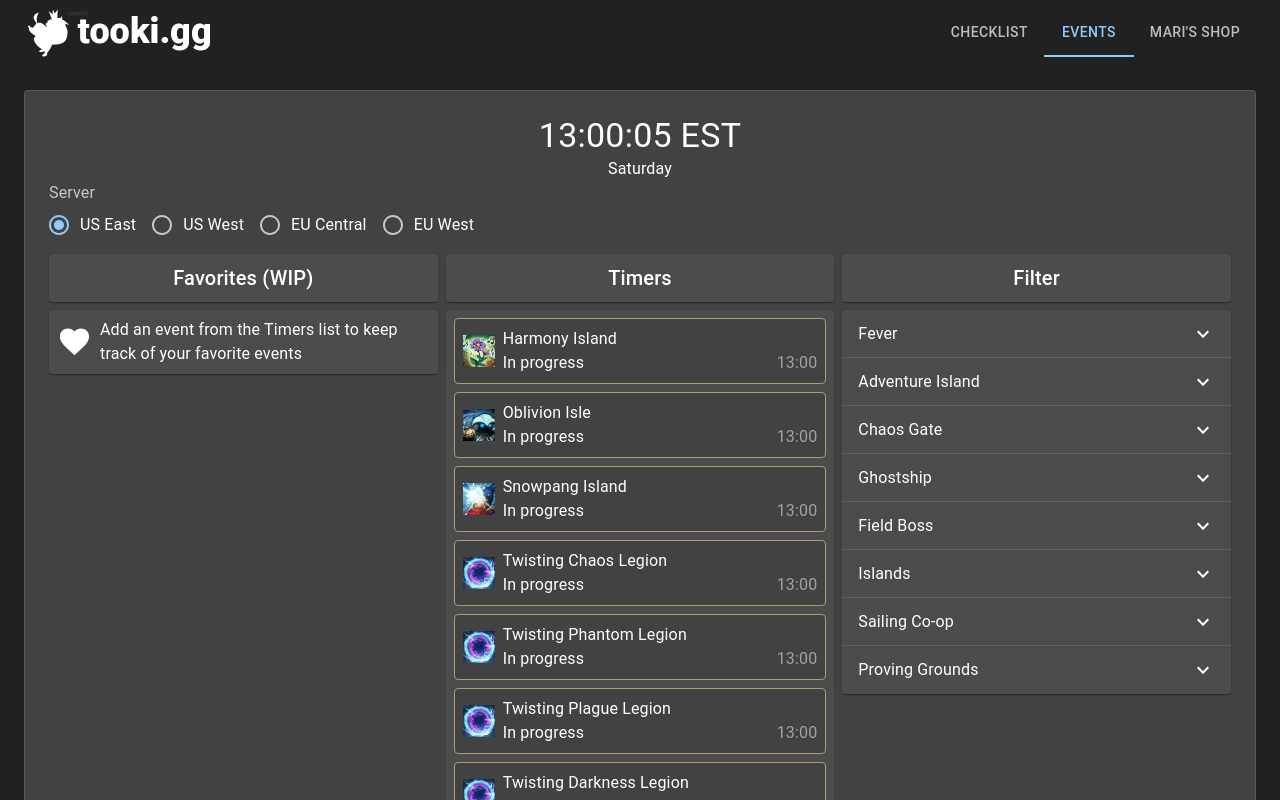
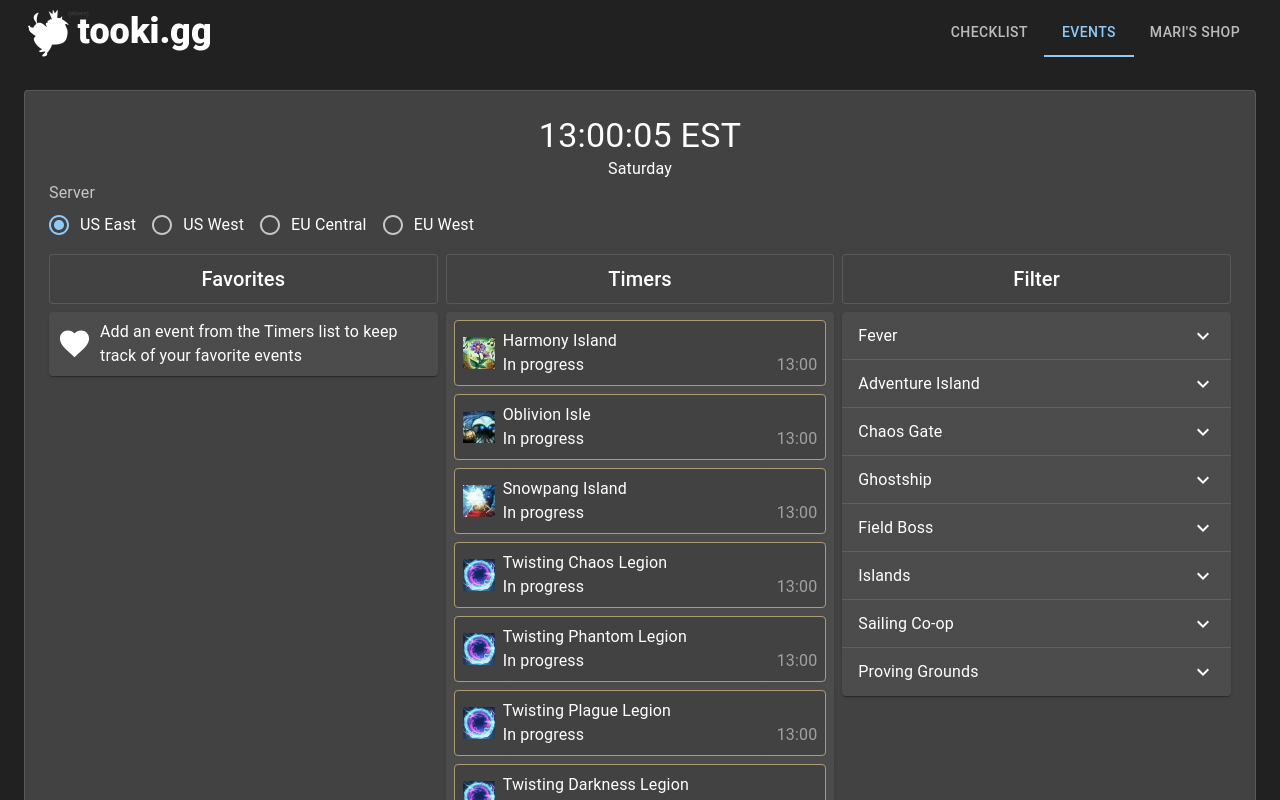
Before and after one commit to datmeal/tooki.gg-lostarkchecklist, a React (Create React App) app: page / in a window 1280 px wide. Both pictures are taken after a click on the tab "EVENTS". Shown: the top 800 px of the page. Built offline with nearby package versions, Linux system fonts and the light colour scheme.

Commit message:
Cleaned up design

```diff
--- a/src/Events.js
+++ b/src/Events.js
@@ -378,6 +378,7 @@ export default function Events(props) {
               my: 1,
               p: { xs: 1, md: 1 },
             }}
+            variant="outlined"
           >
             <Typography component="h1" variant="h6" align="center">
               Filter
@@ -601,7 +602,7 @@ function Timers(props) {
 
   return (
     <>
-      <Paper sx={{ my: { xs: 1 }, p: { xs: 1, md: 1 } }}>
+      <Paper sx={{ my: { xs: 1 }, p: { xs: 1, md: 1 } }} variant="outlined">
         <Typography component="h1" variant="h6" align="center">
           Timers
         </Typography>
@@ -919,9 +920,9 @@ function Favorites(props) {
 
   return (
     <>
-      <Paper sx={{ my: { xs: 1 }, p: { xs: 1, md: 1 } }}>
+      <Paper sx={{ my: { xs: 1 }, p: { xs: 1, md: 1 } }} variant="outlined">
         <Typography component="h1" variant="h6" align="center">
-          Favorites (WIP)
+          Favorites
         </Typography>
       </Paper>
       <Paper sx={{ my: { xs: 1, md: 1 }, p: { xs: 1, md: 1 } }}>
```
